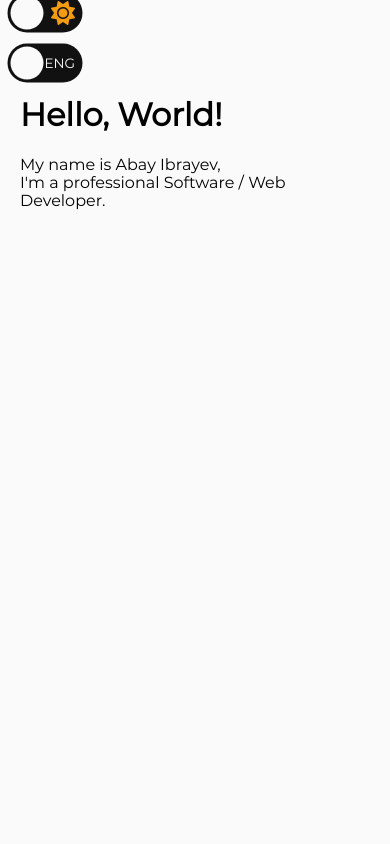
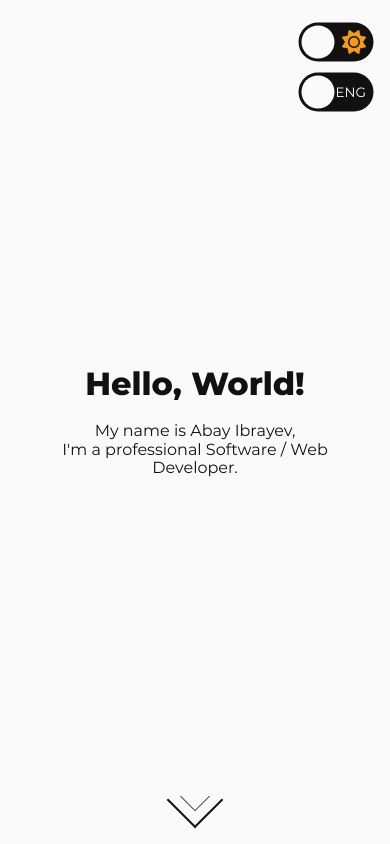
Before and after one commit to AbayIbrayev/abayscorner, a plain HTML site: page index.html in a window 390 px wide. Drawn offline with Linux system fonts and the light colour scheme.

Commit message:
added responsive hero section

```diff
--- a/index.html
+++ b/index.html
@@ -18,7 +18,7 @@
 
     <section class="hero section">
       <div class="container">
-        <div class="toogles">
+        <div class="toggles">
           <div class="dark-toggle">
             <input type="checkbox" class="checkbox" id="dark-toggle">
             <label class="toggle" for="dark-toggle">
@@ -41,8 +41,8 @@
           <p class="hero__description">
             My name is Abay Ibrayev, <br>I'm a professional Software / Web Developer.
           </p>
-          <div class="arrow"></div>
         </div>
+        <div class="arrow"></div>
       </div>
     </section>
 
--- a/js/main.js
+++ b/js/main.js
@@ -3,11 +3,13 @@ window.addEventListener('DOMContentLoaded', function() {
 
   const dark = document.getElementById('dark-toggle'),
         lang = document.getElementById('lang-toggle'),
-        ball = document.querySelectorAll('.ball');
+        ball = document.querySelectorAll('.ball'),
+        arrow = document.querySelector('.arrow');
 
   dark.addEventListener('change', () => {
     document.body.classList.toggle('dark');
     ball.forEach((item) => { item.classList.toggle('ball_dark'); });
+    arrow.classList.toggle('arrow_dark');
   });
 
 /* ----------------------------- language change ---------------------------- */
--- a/sass/_colors.sass
+++ b/sass/_colors.sass
@@ -1,2 +1,4 @@
 $bg-primary: #fafafa
 $bg-secondary: #292C35
+$text-color: #111111
+$text-color-secondary: #ffffff
--- a/sass/_fonts.scss
+++ b/sass/_fonts.scss
@@ -5,14 +5,6 @@ src: url('../fonts/Montserrat-ExtraBold.eot');
 src: url('../fonts/Montserrat-ExtraBold.eot?#iefix') format('embedded-opentype'),
 url('../fonts/Montserrat-ExtraBold.woff') format('woff'),
 url('../fonts/Montserrat-ExtraBold.ttf') format('truetype');
-font-weight: normal;
-font-style: normal;
-}
-
-@font-face {
-font-family: 'unrulyness';
-font-display: swap;
-src: url('../fonts/unrulyness.ttf') format('truetype');
 font-weight: normal;
 font-style: normal;
 }
@@ -35,7 +27,3 @@ font-style: normal;
 @mixin bold {
   font-family: 'Montserrat Bold', sans-serif;
 }
-
-@mixin italic {
-  font-family: 'unrulyness', 'Montserrat Regular', sans-serif;
-}
--- a/sass/_interface.sass
+++ b/sass/_interface.sass
@@ -1,8 +1,10 @@
 body
   background-color: $bg-primary
   +regular
+  color: $text-color
   &.dark
     background-color: $bg-secondary
+    color: #ffffff
 .dark-toggle
   margin-bottom: 1.5rem
 .toggle
@@ -42,3 +44,8 @@ body
   visibility: hidden
   &:checked + .toggle .ball
     transform: translateX(24px)
+.section
+  min-height: 100vh
+  display: flex
+  justify-content: center
+  align-items: center
--- /dev/null
+++ b/sass/blocks/_hero.sass
@@ -0,0 +1,72 @@
+.hero
+  position: relative
+  &-block
+    text-align: center
+  &__title
+    +bold
+    font-size: 6rem
+    margin: 0 0 1.2rem
+  &__description
+    font-size: 2rem
+    margin: 0
+.toggles
+  position: absolute
+  right: 2.5rem
+  top: 2.5rem
+.arrow,
+.arrow:before
+  position: absolute
+  left: 50%
+  bottom: 1.5rem
+.arrow
+  width: 40px
+  height: 40px
+  margin: -20px 0 0 -20px
+  -webkit-transform: rotate(45deg)
+  border-left: none
+  border-top: none
+  border-right: 2px $text-color solid
+  border-bottom: 2px $text-color solid
+  &:before
+    content: ''
+    width: 20px
+    height: 20px
+    top: 50%
+    margin: -10px 0 0 -10px
+    border-left: none
+    border-top: none
+    border-right: 1px $text-color solid
+    border-bottom: 1px $text-color solid
+    animation-duration: 2s
+    animation-iteration-count: infinite
+    animation-name: arrow
+  &_dark
+    border-right: 2px $text-color-secondary solid
+    border-bottom: 2px $text-color-secondary solid
+    &:before
+      border-right: 2px $text-color-secondary solid
+      border-bottom: 2px $text-color-secondary solid
+
+@keyframes arrow
+  0%
+    opacity: 0
+    transform: translate(-10px, -10px)
+  100%
+    opacity: 1
+    transform: translate(0px, 0px)
+
+@media screen and (max-width: 991px)
+  .hero
+    &__title
+      font-size: 3rem
+    &__description
+      font-size: 1.5rem
+@media screen and (max-width: 600px)
+  .hero
+    &__title
+      font-size: 2rem
+    &__description
+      font-size: 1rem
+  .toggles
+    right: 1.8rem
+    top: 1.8rem
--- a/sass/style.sass
+++ b/sass/style.sass
@@ -16,3 +16,7 @@
 //interface settings
 
 @import 'interface'
+
+//hero settings
+
+@import 'blocks/hero'
```
Also changed, not shown: css/style.css, fonts/unrulyness.ttf (deleted), 1 other file.
